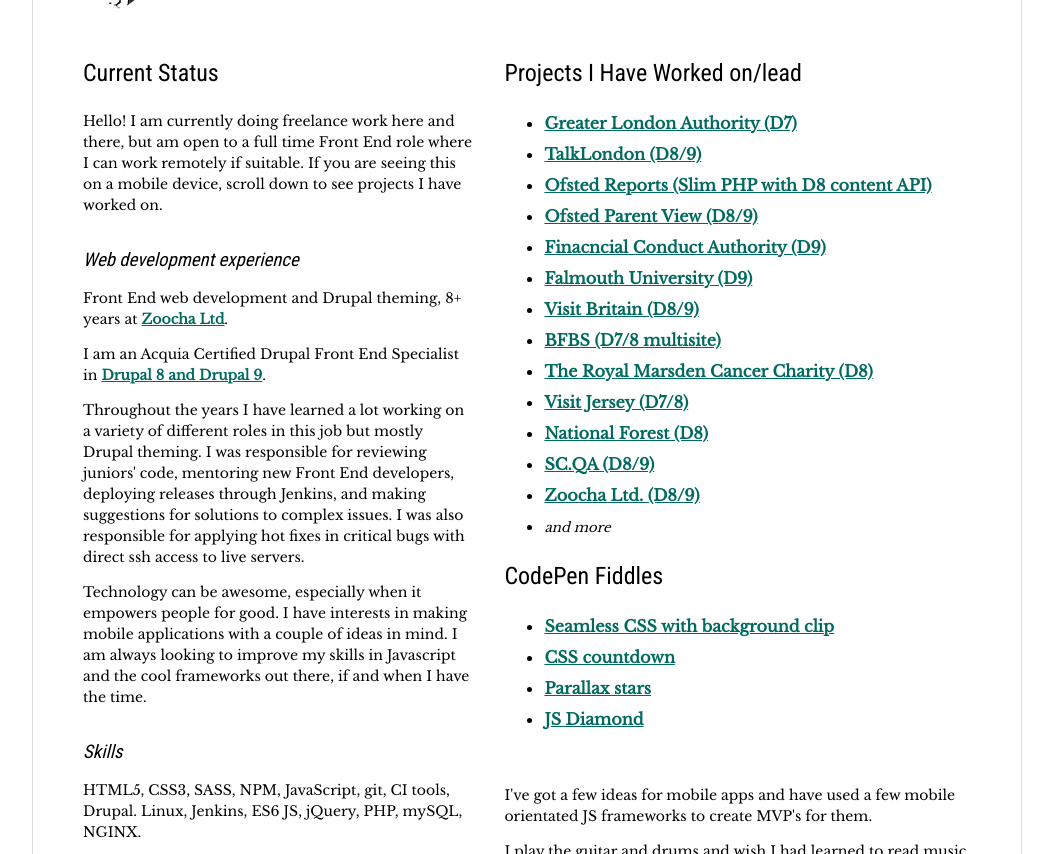
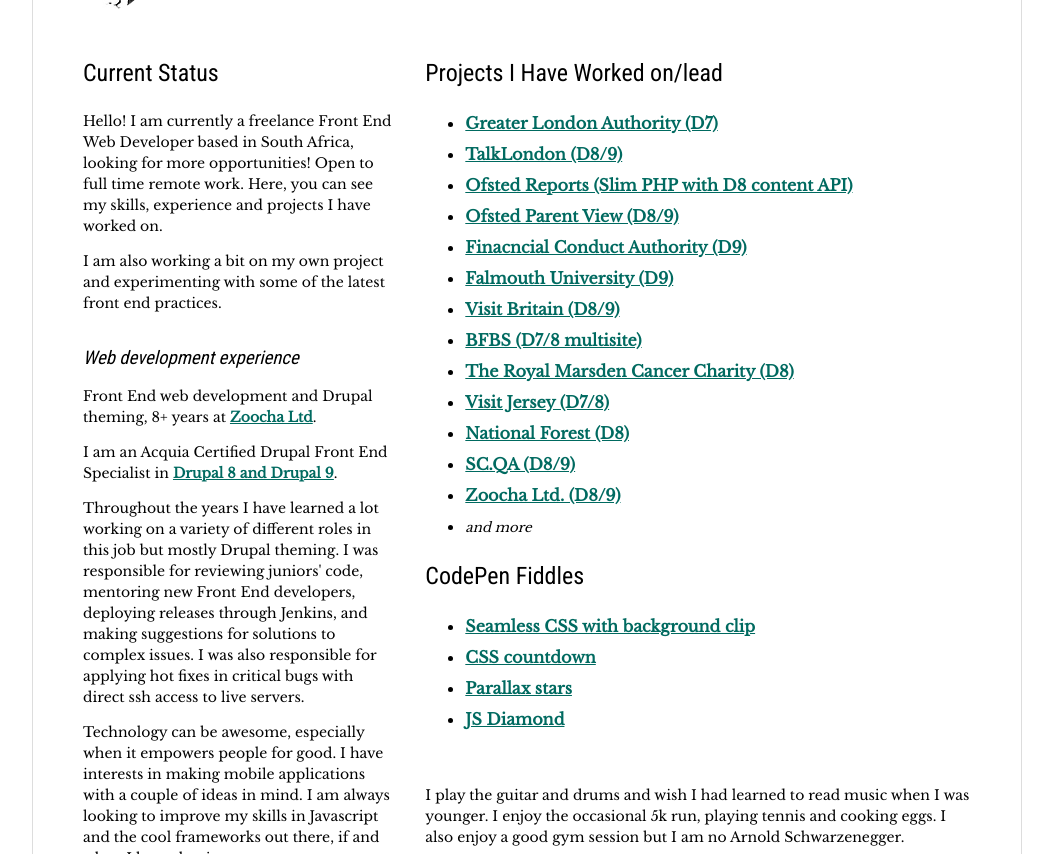
Before and after one commit to georgebrook/georgebrook.github.io, a plain HTML site: page index.html in a window 1280 px wide. Shown: the part 92-946 px from the top of the page, without its empty margins (113-1166 px from the left). Drawn offline with nearby package versions, Linux system fonts and the light colour scheme; a web font is replaced by a local one.

Commit message:
Update index.html

```diff
--- a/index.html
+++ b/index.html
@@ -216,8 +216,10 @@
   <main>
     <section class="cv">
       <h2>Current Status</h2>
-      <p>Hello! I am currently doing freelance work here and there, but am open to a full time Front End role where I can work remotely if suitable. If you are seeing this on a
-        mobile device, scroll down to see projects I have worked on.</p>
+      <p>Hello! I am currently a freelance Front End Web Developer based in South Africa, looking for more opportunities! Open to full time remote work. Here, you can see my skills, experience and projects I have worked on.</p>
+      <p>
+        I am also working a bit on my own project and experimenting with some of the latest front end practices.
+      </p>
       <h3>Web development experience</h3>
       <p>Front End web development and Drupal theming, 8+ years at <a target="_blank" href="https://zoocha.com/">Zoocha
         Ltd</a>.</p>
@@ -230,7 +232,7 @@
         applications with a couple of ideas in mind. I am always looking to improve my skills in Javascript and the cool
         frameworks out there, if and when I have the time.</p>
       <h3>Skills</h3>
-      <p>HTML5, CSS3, SASS, NPM, JavaScript, git, CI tools, Drupal. Linux, Jenkins, ES6 JS, jQuery, PHP, mySQL, NGINX.</p>
+      <p>HTML5, CSS3, SASS, NPM, JavaScript, git, CI tools, Drupal as well as Linux, Jenkins, ES6 JS, jQuery, PHP, mySQL, NGINX.</p>
       <p>Experience with Adobe Suite products, PhotoShop, Premiere Pro, Illustrator. Music production stuff with Logic
         Pro X.</p>
       <h3>Education</h3>
@@ -283,12 +285,8 @@
         <li><a target="_blank" href="https://codepen.io/georgebrook/full/MrdEbW">JS Diamond</a></li>
       </ul>
       <br>
-      <p>
-        I've got a few ideas for mobile apps and have used a few mobile orientated JS frameworks to create MVP's for
-        them.
-      </p>
       <p>I play the guitar and drums and wish I had learned to read music when I was younger. I enjoy the
-        occasional 5k run, playing tennis and cooking eggs.</p>
+        occasional 5k run, playing tennis and cooking eggs. I also enjoy a good gym session but I am no Arnold Schwarzenegger.</p>
       <p>Art and creativity also play a part in my character, you can find some of my random drawings here: <a target="_blank"
                                                                                                                href="https://imgur.com/a/drf0g">https://imgur.com/a/drf0g</a>
       </p>
```
